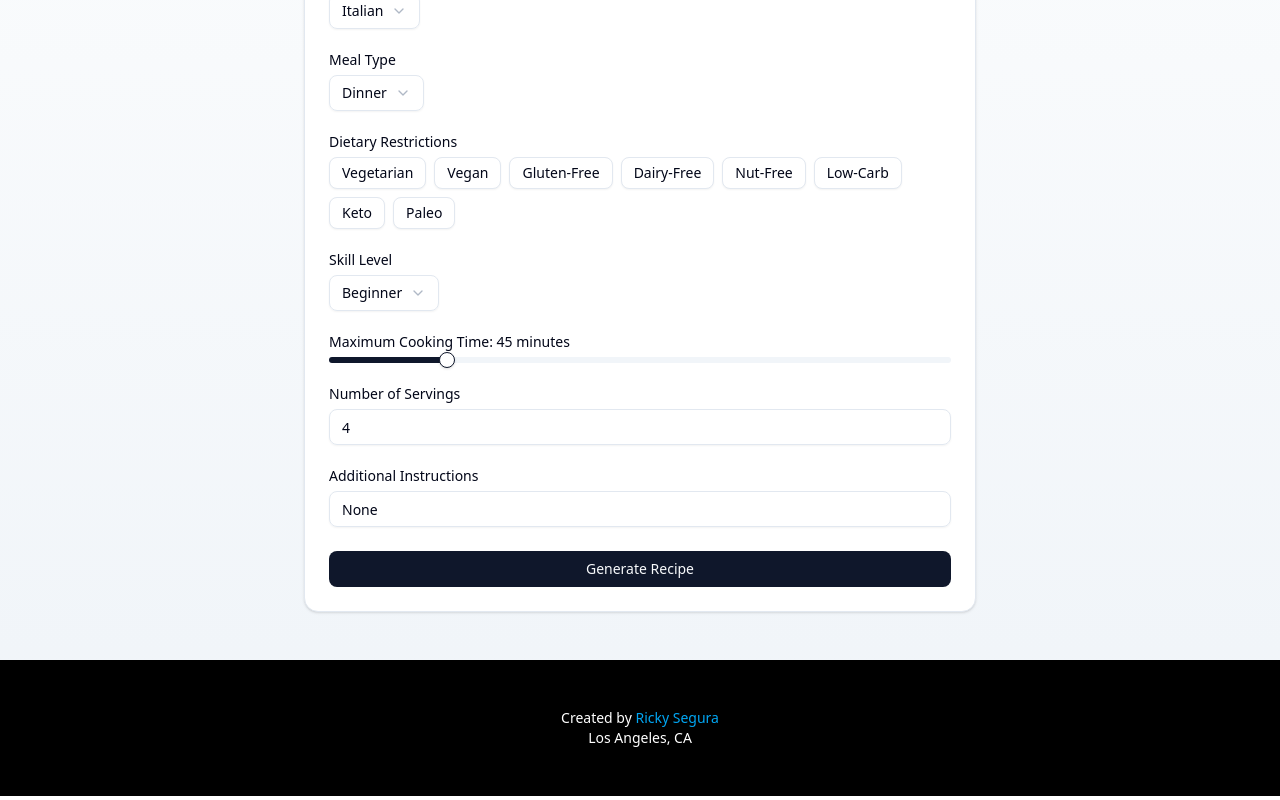
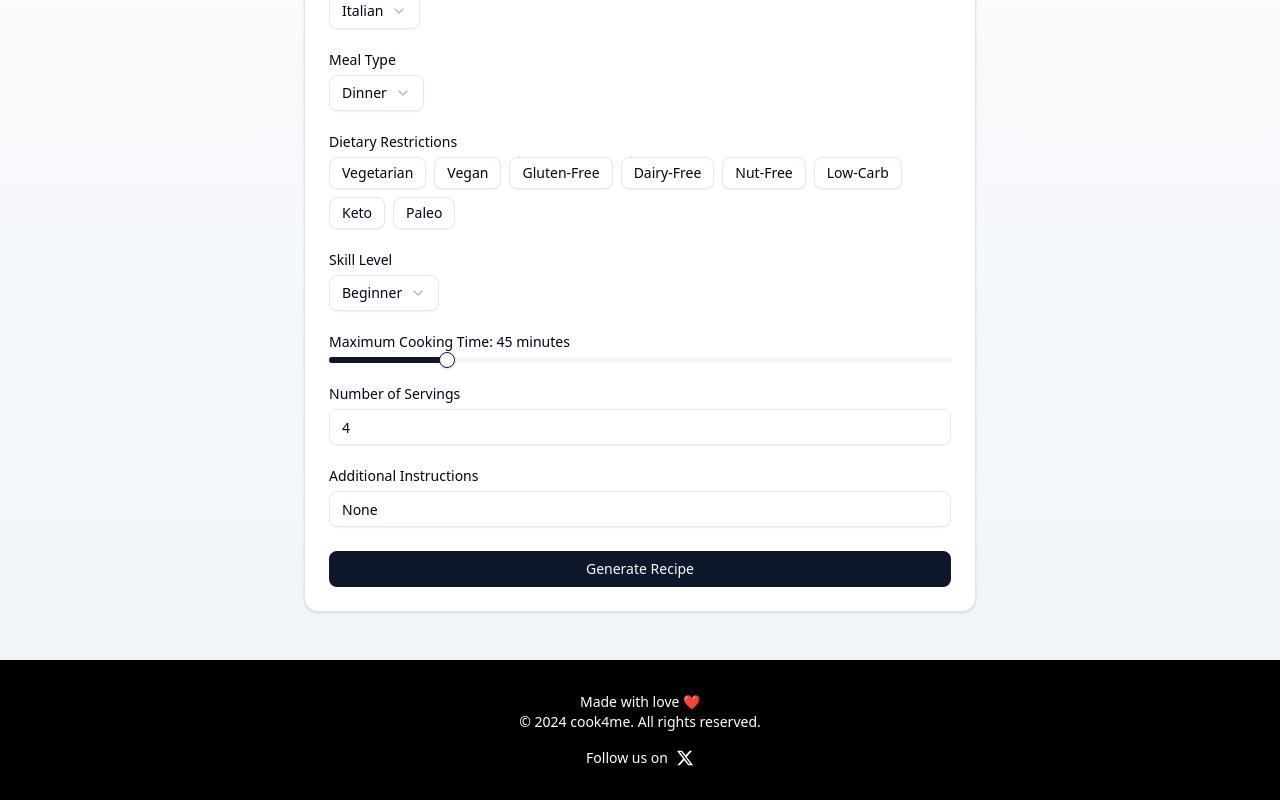
Before and after one commit to rickysegura/cook4me, a Next.js app: page / in a window 1280 px wide. Shown: the part 518-1318 px from the top of the page. Built offline with nearby package versions, Linux system fonts and the light colour scheme; no server answers.

Commit message:
feat: add react-icons dependency and update footer with social media link

```diff
--- a/package.json
+++ b/package.json
@@ -21,6 +21,7 @@
     "next": "15.5.9",
     "react": "19.1.0",
     "react-dom": "19.1.0",
+    "react-icons": "^5.5.0",
     "tailwind-merge": "^3.3.1"
   },
   "devDependencies": {
--- a/src/app/layout.tsx
+++ b/src/app/layout.tsx
@@ -1,8 +1,10 @@
 import "./globals.css";
 
-import type { Metadata } from "next";
+import { FaXTwitter } from "react-icons/fa6";
 import { Geist, Geist_Mono } from "next/font/google";
 import { AuthProvider } from "@/contexts/AuthContext";
+
+import type { Metadata } from "next";
 
 const geistSans = Geist({
   variable: "--font-geist-sans",
@@ -31,8 +33,13 @@ export default function RootLayout({
           {children}
         </AuthProvider>
 
-        <footer className="bg-black py-12 px-4 text-center text-white text-sm">
-          <p>Created by <a href="https://rickysegura.dev/" className="text-sky-500 hover:text-sky-300">Ricky Segura</a><br/>Los Angeles, CA</p>
+        <footer className="bg-black py-8 text-center text-white text-sm">
+          <p>Made with love ❤️</p>
+          <p>&copy; 2024 cook4me. All rights reserved.</p>
+          <a href="https://x.com/cookformeapp" target="_blank" rel="noopener noreferrer" className="inline-flex items-center gap-2 mt-4">
+            <span>Follow us on</span>
+            <FaXTwitter size={18} />
+          </a>
         </footer>
       </body>
     </html>
```
Also changed, not shown: 1 other file (tests, documents, lock files or other folders).
